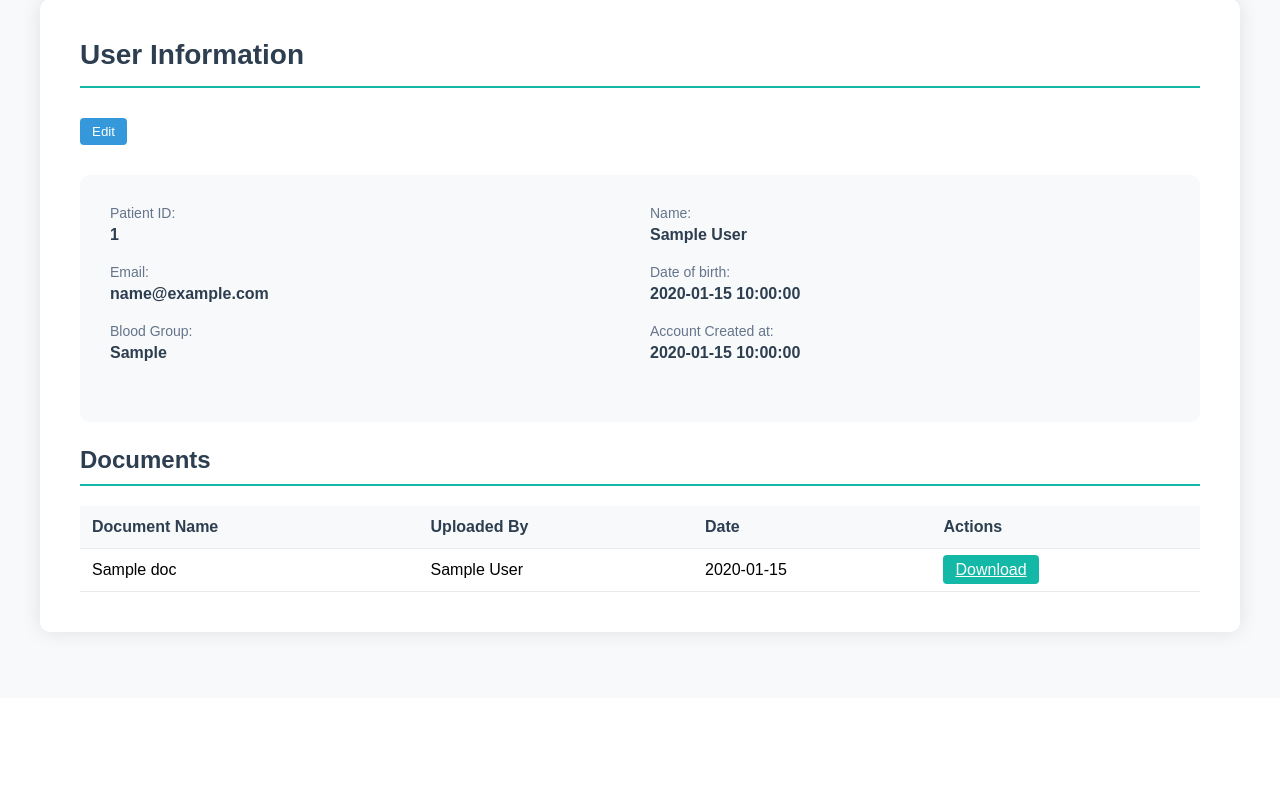
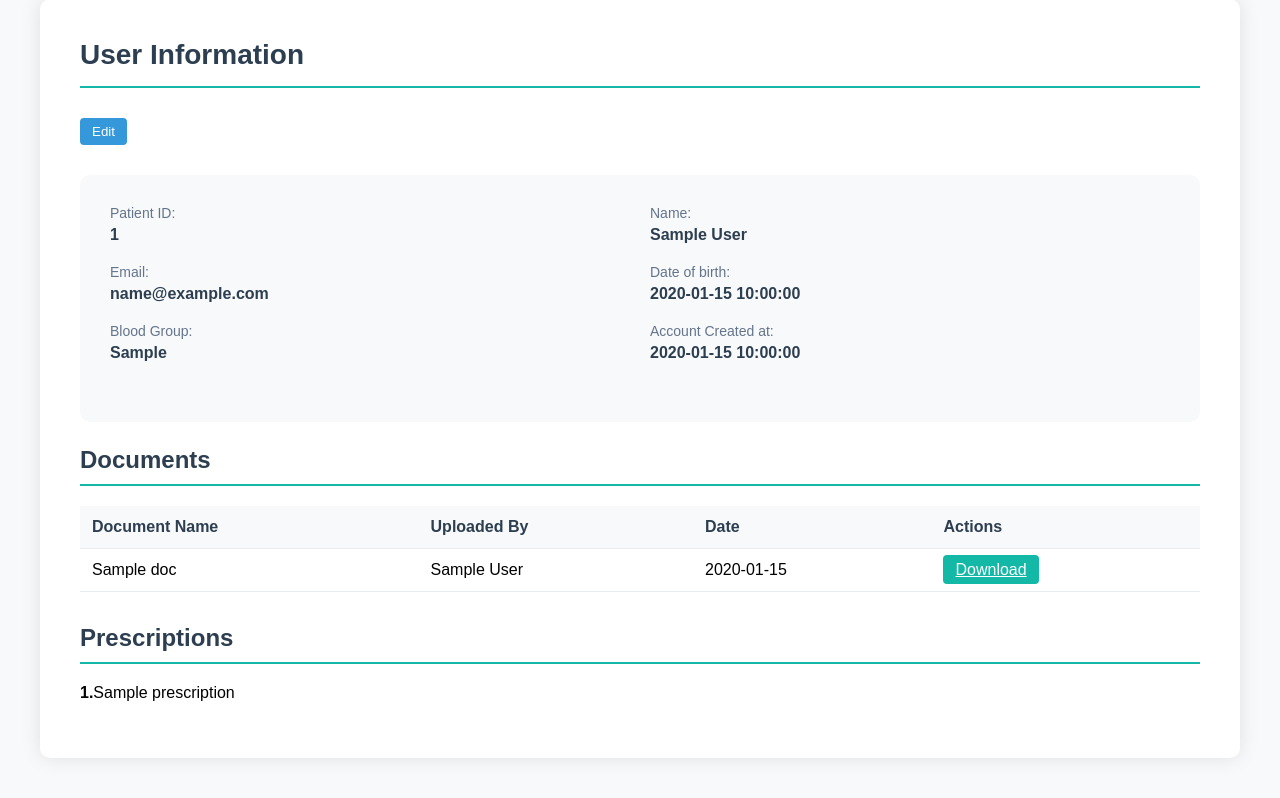
Before and after one commit to dil-sha-na/xcure, a Flask app: template xcure/templates/patient_dashboard.html in a window 1280 px wide. Shown: the part 102-900 px from the top of the page. Before the commit the page ends 741 px from the top, so only its background shows below. Run offline with Flask 3, Linux system fonts and the light colour scheme; the template is opened without the code that fills it: most values are stand-ins (such as "Sample title", 1, 10 or a date in 2020); some libraries are stand-ins or nearby versions.

Commit message:
prescription added for the patient

```diff
--- a/xcure/app.py
+++ b/xcure/app.py
@@ -45,17 +45,19 @@ def load_user(user_id):
 
 @app.template_filter("age")
 def calculate_age(date_of_birth):
-    if isinstance(date_of_birth, str):
-        date_of_birth = datetime.strptime(
-            date_of_birth, "%Y-%m-%d"
-        )
-    today = datetime.today()
-    age = today.year - date_of_birth.year
-    if today.month < date_of_birth.month or (
-        today.month == date_of_birth.month and today.day < date_of_birth.day
-    ):
-        age -= 1
-    return age
+    if date_of_birth:
+        if isinstance(date_of_birth, str):
+            date_of_birth = datetime.strptime(
+                date_of_birth, "%Y-%m-%d"
+            )
+        today = datetime.today()
+        age = today.year - date_of_birth.year
+        if today.month < date_of_birth.month or (
+            today.month == date_of_birth.month and today.day < date_of_birth.day
+        ):
+            age -= 1
+        return age
+    return ""
 
 
 @app.route('/')
@@ -129,14 +131,21 @@ def login_page():
 @app.route('/patient/dashboard')
 @login_required
 def patient_dashboard():
+    from models import Prescription
+
     patient = (
         Account.query.options(
-            db.joinedload(Account.received_documents).joinedload(Document.doctor)
+            db.joinedload(Account.received_documents).joinedload(Document.doctor),
+            db.joinedload(Account.prescriptions).joinedload(Prescription.doctor)
         )
         .filter_by(id=current_user.id, user_role="patient")
         .first()
     )
-    return render_template('patient_dashboard.html', active_section="dashboard",patient=patient)
+    prescriptions = []
+    if patient:
+        prescriptions = [p.to_dict() for p in patient.prescriptions]
+
+    return render_template('patient_dashboard.html', active_section="dashboard",patient=patient,prescriptions=prescriptions)
 
 
 @app.route("/patient/prescription", methods=["POST"])
--- a/xcure/templates/patient_dashboard.html
+++ b/xcure/templates/patient_dashboard.html
@@ -152,13 +152,28 @@ center; }
             <p>No documents uploaded yet.</p>
             {% endif %}
         </div>
+        <div class="prescription-section">
+<h4 class="details-title">Prescriptions</h4>
+
+<div class="prescriptions-list mt-3">
+{% for prescription in prescriptions %}
+<div class="card mb-2">
+    <div class="card-body">
+        <p class="card-text"><strong>{{ loop.index }}.</strong>{{ prescription.prescription }}</p>
+    </div>
+</div>
+{% else %}
+<p>No prescriptions found for this patient.</p>
+{% endfor %}
+</div>
+</div>
     </div>
     <div id="editPatientModal" class="modal" style="display: none; position: fixed; z-index: 1000; left: 0; top: 0; width: 100%; height: 100%; overflow: auto; background-color: rgba(0,0,0,0.4);">
-    <div style="background-color: #fefefe; margin: 5% auto; padding: 20px; border-radius: 8px; width: 50%; max-width: 600px; box-shadow: 0 4px 8px rgba(0,0,0,0.1);">
-        <div style="display: flex; justify-content: space-between; align-items: center; margin-bottom: 20px;">
-            <h3 style="margin: 0; color: #2c3e50;">Edit Information</h3>
-            <span onclick="closeModal()" style="font-size: 24px; font-weight: bold; cursor: pointer; color: #aaa;">&times;</span>
-        </div>
+        <div style="background-color: #fefefe; margin: 5% auto; padding: 20px; border-radius: 8px; width: 50%; max-width: 600px; box-shadow: 0 4px 8px rgba(0,0,0,0.1);">
+            <div style="display: flex; justify-content: space-between; align-items: center; margin-bottom: 20px;">
+                <h3 style="margin: 0; color: #2c3e50;">Edit Information</h3>
+                <span onclick="closeModal()" style="font-size: 24px; font-weight: bold; cursor: pointer; color: #aaa;">&times;</span>
+            </div>
 
         <form id="editPatientForm" method="POST" action="{{ url_for('add_patient') }}">
             <input type="hidden" id="edit_patient_id" name="patient_id">
@@ -211,7 +226,9 @@ center; }
             </div>
         </form>
     </div>
+
 </div>
+
 </div>
 
 <script>
```
